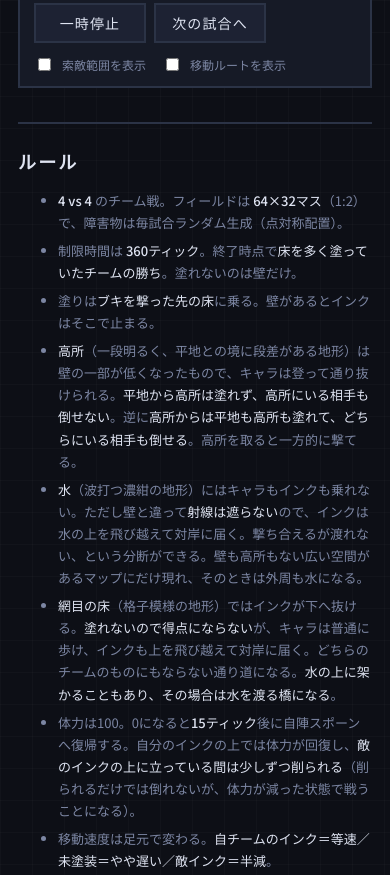
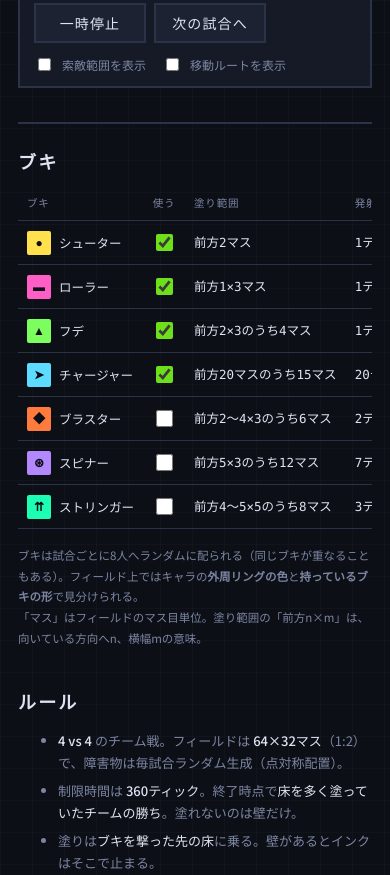
Before and after one commit to selvesinductance/kill-times, a plain HTML site: page territory_battle.html in a window 390 px wide. Shown: the part 704-1579 px from the top of the page. Drawn offline with Linux system fonts and the light colour scheme; a web font is replaced by a local one.

Commit message:
修正９

```diff
--- a/territory_battle.html
+++ b/territory_battle.html
@@ -176,7 +176,11 @@ footer{margin-top:34px;border-top:2px solid var(--line);padding-top:22px}
 footer h2{font-family:var(--dot);font-size:18px;letter-spacing:.12em;margin:0 0 12px}
 .fgrid{display:grid;grid-template-columns:minmax(260px,1fr) minmax(0,2fr);gap:26px}
 .fgrid>div{min-width:0}
-@media (max-width:820px){.fgrid{grid-template-columns:1fr}}
+@media (max-width:820px){
+  .fgrid{grid-template-columns:1fr}
+  .fgrid>div:first-child{order:2}   /* 縦並びのときはブキを先に見せる */
+  .fgrid>div:last-child{order:1}
+}
 .rules{color:var(--dim);font-size:13px}
 .rules li{margin-bottom:6px}
 .rules strong{color:var(--text);font-weight:500}
```
